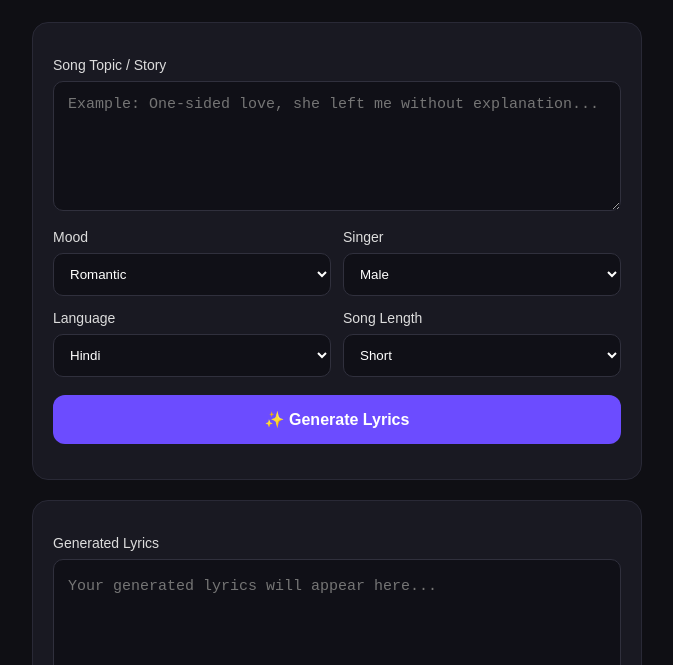
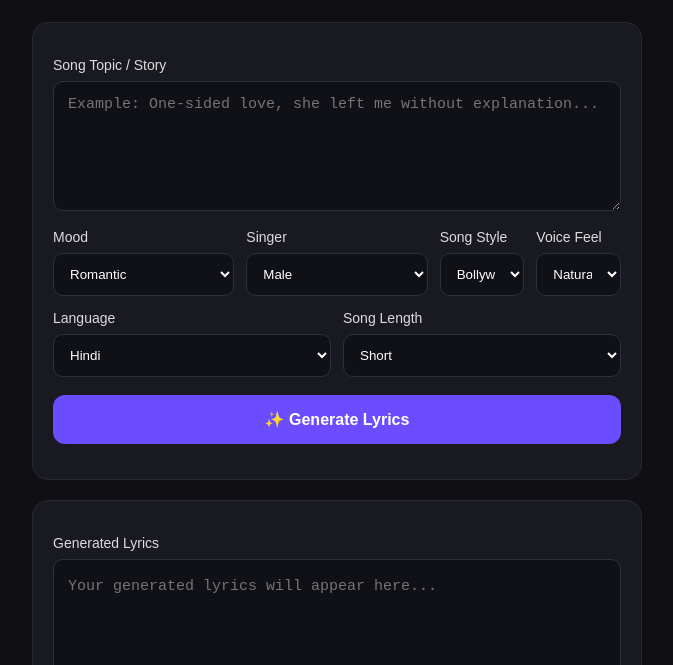
Before and after one commit to ashokautoworld-ctrl/Ai-video-maker-, a website: page index.html in a window 1280 px wide. Shown: the part 135-800 px from the top of the page, without its empty margins (303-976 px from the left). Drawn offline with Linux system fonts and the light colour scheme.

Commit message:
Update index.html

```diff
--- a/index.html
+++ b/index.html
@@ -50,7 +50,31 @@
             <option>Duet</option>
           </select>
         </div>
+<div class="row">
 
+  <div>
+    <label>Song Style</label>
+    <select id="songStyle">
+      <option>Bollywood</option>
+      <option>Romantic</option>
+      <option>Acoustic</option>
+      <option>Qawali</option>
+      <option>Orchestral</option>
+      <option>High Beat</option>
+    </select>
+  </div>
+
+  <div>
+    <label>Voice Feel</label>
+    <select id="voiceFeel">
+      <option>Natural</option>
+      <option>Soft</option>
+      <option>Powerful</option>
+      <option>Emotional</option>
+    </select>
+  </div>
+
+</div>
       </div>
 
       <div class="row">
```
